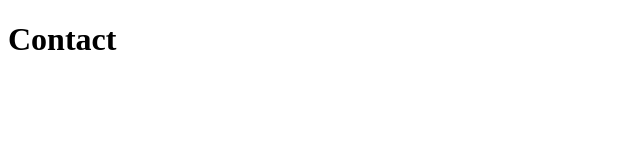
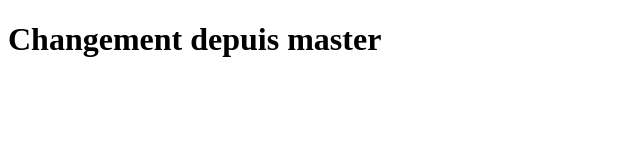
Before and after one commit to Fatima-IdrissiOukili/hello, a plain HTML site: page contact.html in a window 1280 px wide. Shown: the whole page, without its empty margins (0-640 px from the left). Drawn offline with Linux system fonts and the light colour scheme.

Commit message:
changement depuis master

```diff
--- a/contact.html
+++ b/contact.html
@@ -5,7 +5,7 @@
   <title>Contact</title>
   </head>
   <body>
- <h1>Contact</h1>
+ <h1>Changement depuis master</h1>
 
 </body>
 
```
